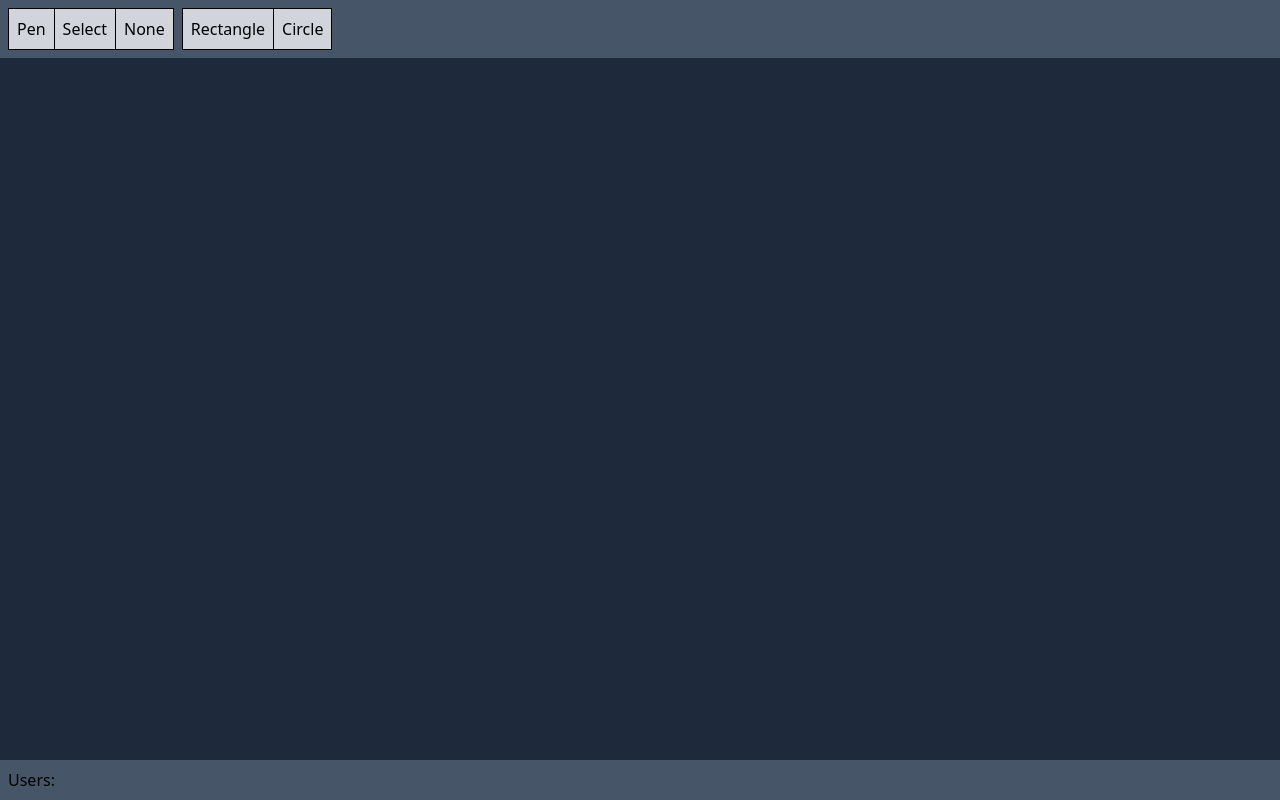
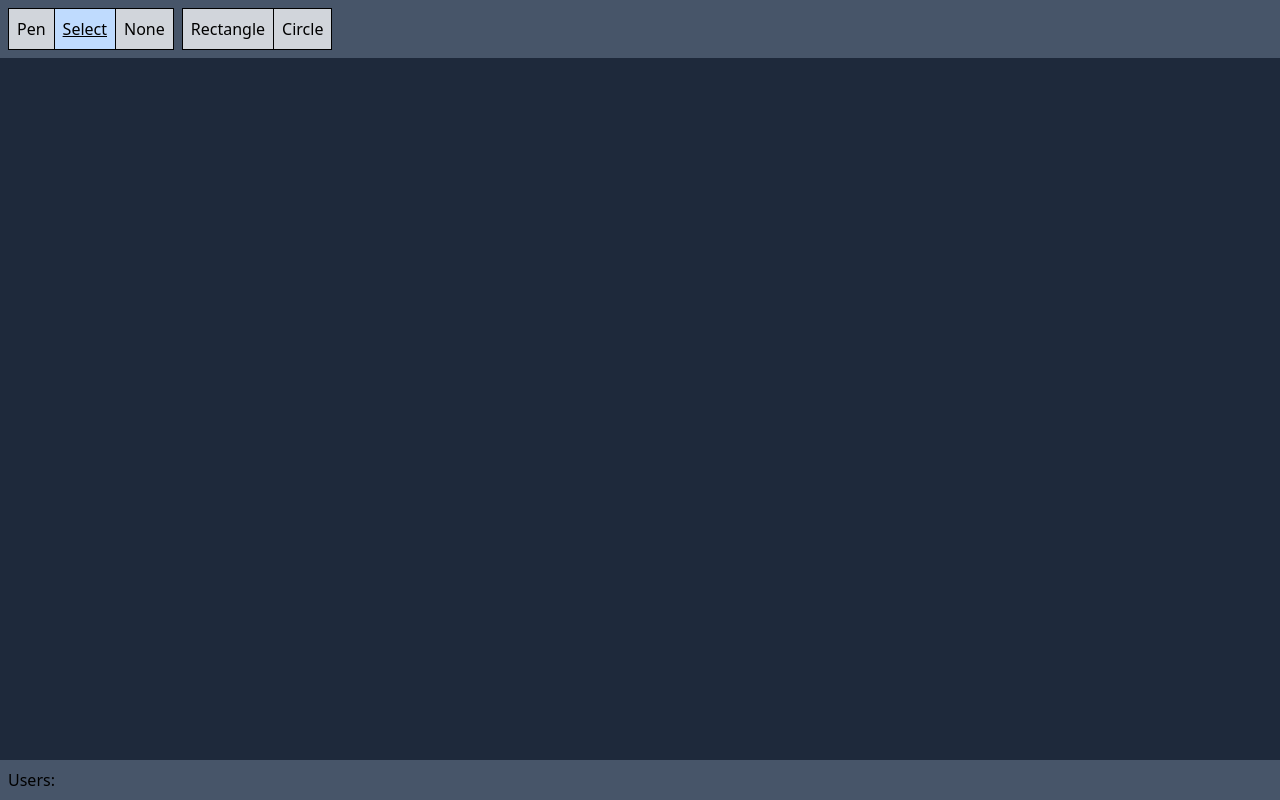
Before and after one commit to matthewkirby/Collaborative-Whiteboard, a React (Vite) app: page / in a window 1280 px wide. Built offline with nearby package versions, Linux system fonts and the light colour scheme.

Commit message:
Indicate which pointer option is selected via the buttons

```diff
--- a/src/components/Toolbar/Toolbar.tsx
+++ b/src/components/Toolbar/Toolbar.tsx
@@ -2,17 +2,21 @@ import { nanoid } from "nanoid";
 import { useBoardStore } from "../../store/boardStore";
 
 interface ButtonProps {
+  display: string;
   name: string;
   onClick: () => void;
 }
 
-const Button = ({ name, onClick }: ButtonProps) => {
+const Button = ({ display, name, onClick }: ButtonProps) => {
+  const pointerMode = useBoardStore((s) => s.pointerMode);
+  const isActive = pointerMode === name;
+
   return (
     <button
-      className="p-2 first:border-l border-r border-y border-black bg-gray-300 hover:bg-gray-400 active:bg-blue-400"
+      className={`p-2 first:border-l border-r border-y border-black ${isActive ? "underline bg-blue-200 hover:bg-blue-300" : "bg-gray-300 hover:bg-gray-400"} active:bg-blue-400`}
       onClick={() => onClick()}
     >
-      {name}
+      {display}
     </button>
   );
 };
@@ -45,13 +49,25 @@ export const Toolbar = () => {
   return (
     <div className="flex bg-slate-600 p-2 gap-2">
       <span>
-        <Button name="Pen" onClick={() => setPointerMode("pen")} />
-        <Button name="Select" onClick={() => setPointerMode("select")} />
-        <Button name="None" onClick={() => setPointerMode("none")} />
+        <Button
+          display="Pen"
+          name="pen"
+          onClick={() => setPointerMode("pen")}
+        />
+        <Button
+          display="Select"
+          name="select"
+          onClick={() => setPointerMode("select")}
+        />
+        <Button
+          display="None"
+          name="none"
+          onClick={() => setPointerMode("none")}
+        />
       </span>
       <span>
-        <Button name="Rectangle" onClick={addRectangle} />
-        <Button name="Circle" onClick={addCircle} />
+        <Button display="Rectangle" name="rectangle" onClick={addRectangle} />
+        <Button display="Circle" name="circle" onClick={addCircle} />
       </span>
     </div>
   );
```
